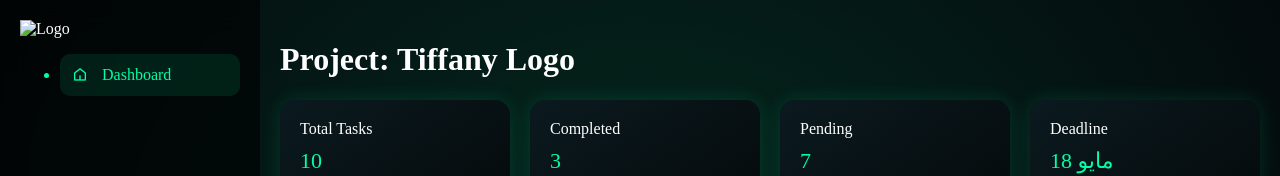
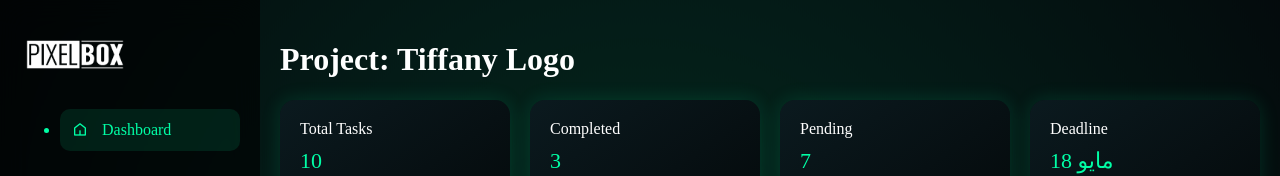
Before and after one commit to haya08/TimeLine-charisma-cosmetics, a plain HTML site: page index.html in a window 1280 px wide. Shown: the top 176 px of the page. Drawn offline with nearby package versions, Linux system fonts and the light colour scheme; the site is published under a folder, as on GitHub Pages, so addresses that start at the root find nothing.

Commit message:
added the structure

```diff
--- a/index.html
+++ b/index.html
@@ -3,7 +3,7 @@
 <head>
   <meta charset="UTF-8">
   <meta name="viewport" content="width=device-width, initial-scale=1.0">
-  <link rel="icon" type="image/x-icon" href="/public/favicon.ico">
+  <link rel="icon" type="image/x-icon" href="public/favicon.ico">
   <title>PixelBox</title>
 
   <!-- Icons -->
@@ -26,7 +26,7 @@
   <div class="sidebar">
     <!-- <h2>PIXELBOX</h2> -->
     <div class="logo">
-      <img src="/images/logo.png" alt="Logo">
+      <img src="images/logo.png" alt="Logo">
     </div>
     <ul>
       <li class="active"><i class="ri-home-5-line"></i> Dashboard</li>
```
